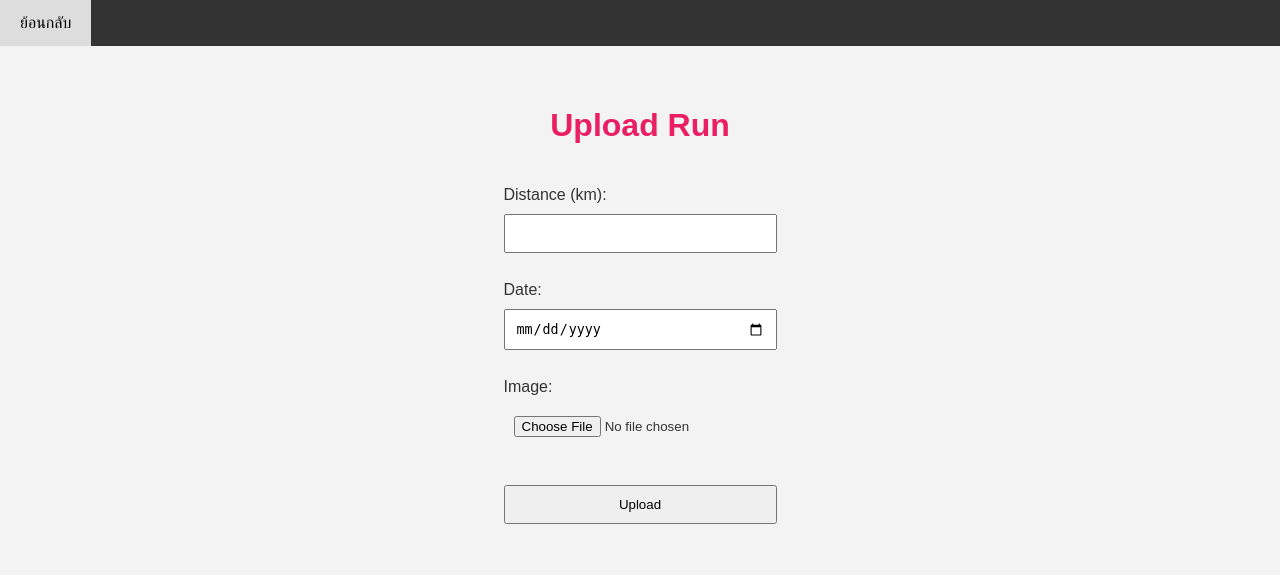
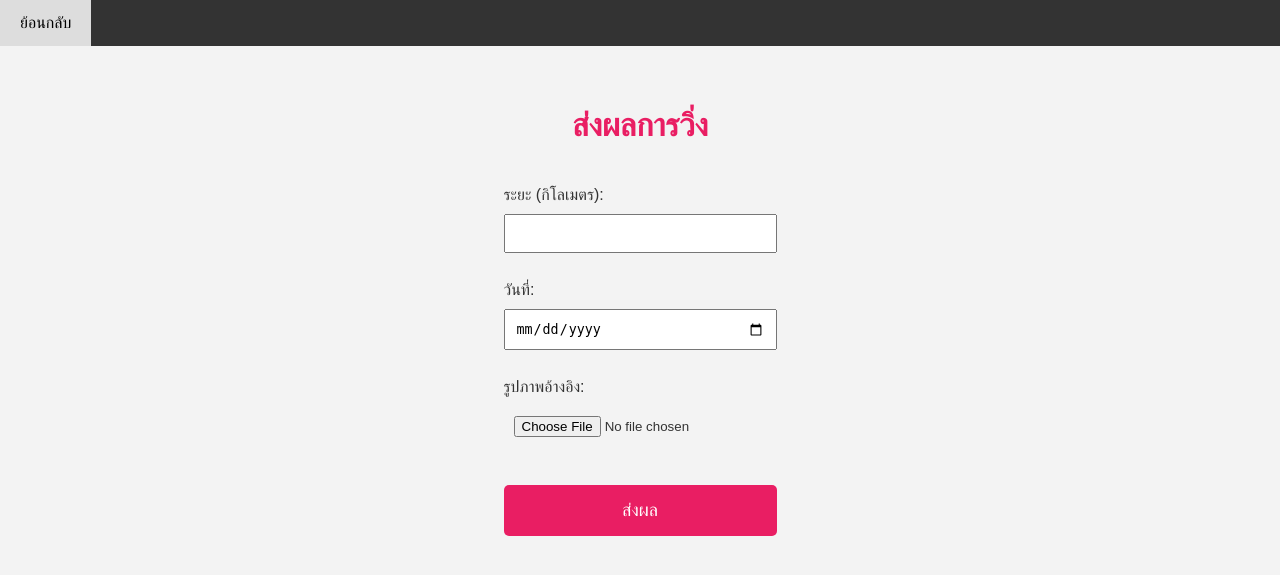
Before and after one commit to flukza345/virtual-run-wrrc, a PHP site: page /upload_run.php in a window 1280 px wide. Shown: the top 575 px of the page. Run offline with PHP 8.4, Linux system fonts and the light colour scheme; the visitor is signed in with stand-in values (Sample User, id 1).

Commit message:
update submit buttom

```diff
--- a/register.php
+++ b/register.php
@@ -101,7 +101,7 @@ if ($_SERVER["REQUEST_METHOD"] == "POST") {
 </head>
 <body>
     <div class="navbar">
-        <a href="index.php">หน้าแรก</a>
+    <a href="javascript:history.back()" class="back-button">ย้อนกลับ</a>
     </div>
     <div class="container">
         <h1>ลงทะเบียน</h1>
--- a/upload_run.php
+++ b/upload_run.php
@@ -121,19 +121,39 @@ if ($_SERVER["REQUEST_METHOD"] == "POST") {
             background-color: #ddd;
             color: black;
         }
+
+        /* Add styles for submit button */
+        input[type="submit"] {
+            background-color: #e91e63;
+            color: white;
+            border: none;
+            border-radius: 5px;
+            font-size: 18px;
+            padding: 15px;
+            cursor: pointer;
+            transition: background-color 0.3s ease;
+        }
+
+        input[type="submit"]:hover {
+            background-color: #c2185b;
+        }
+
+        input[type="submit"]:active {
+            background-color: #a31545;
+        }
     </style>
 </head>
 <body>
     <div class="navbar">
-    <a href="javascript:history.back()" class="back-button">ย้อนกลับ</a>
+        <a href="javascript:history.back()" class="back-button">ย้อนกลับ</a>
     </div>
     <div class="container">
-        <h1>Upload Run</h1>
+        <h1>ส่งผลการวิ่ง</h1>
         <form method="post" action="" enctype="multipart/form-data">
-            Distance (km): <input type="text" name="distance" required><br>
-            Date: <input type="date" name="run_date" required><br>
-            Image: <input type="file" name="image" required><br>
-            <input type="submit" value="Upload">
+            ระยะ (กิโลเมตร): <input type="text" name="distance" required><br>
+            วันที่: <input type="date" name="run_date" required><br>
+            รูปภาพอ้างอิง: <input type="file" name="image" required><br>
+            <input type="submit" value="ส่งผล">
         </form>
     </div>
 </body>
```
Also changed, not shown: index.php (+19 -0 lines), update_profile.php (+19 -0 lines).
